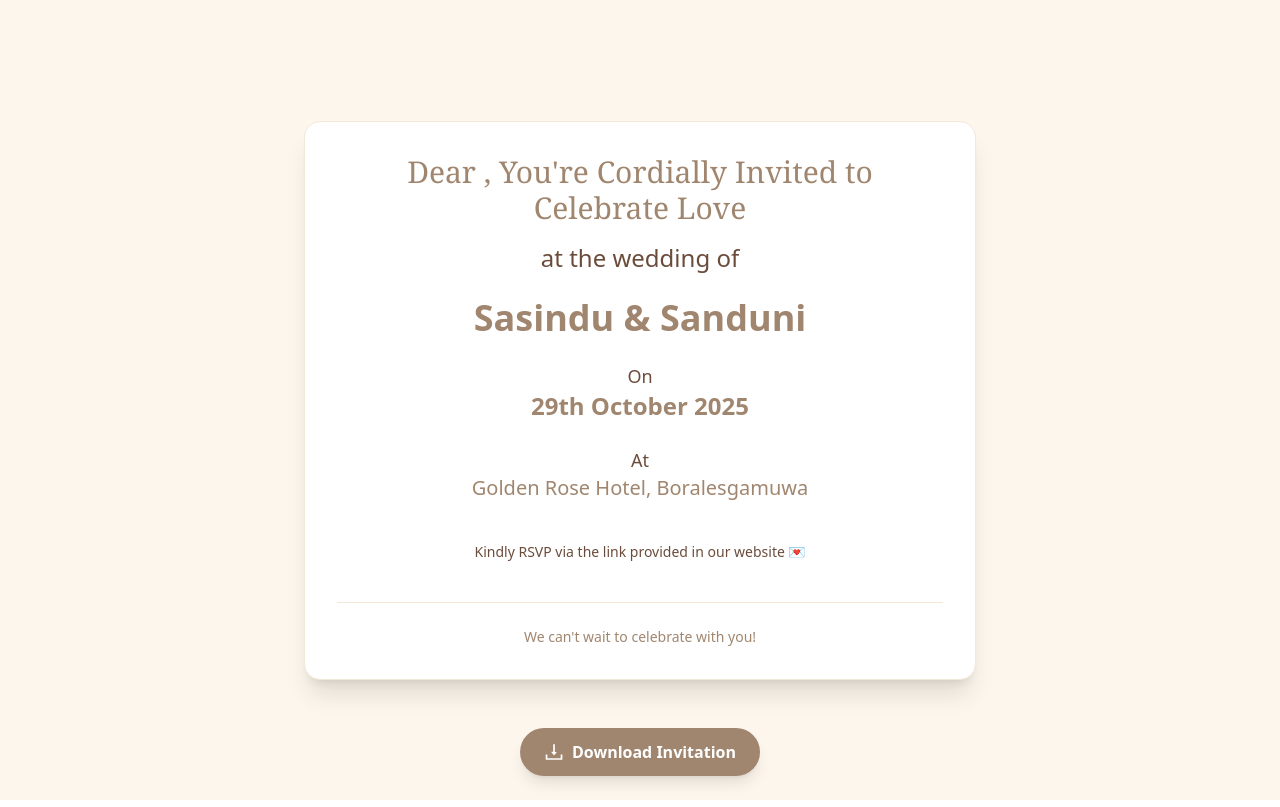
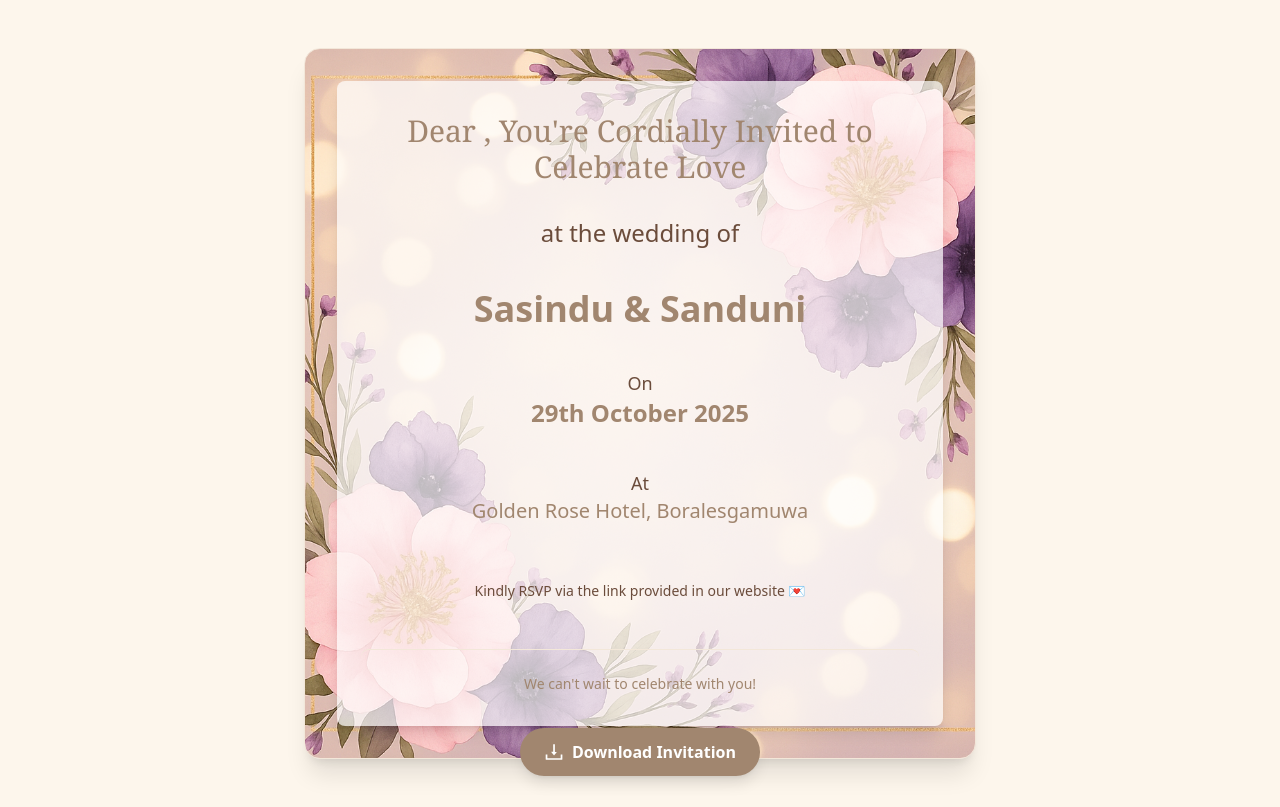
Before and after one commit to SasinduNanayakkara/attendance-client, a React (Create React App) app: page /invitation in a window 1280 px wide. Built offline with nearby package versions, Linux system fonts and the light colour scheme.

Commit message:
change background image

```diff
--- a/src/pages/Home.jsx
+++ b/src/pages/Home.jsx
@@ -29,10 +29,8 @@ function Home() {
     const checked = e.target.checked;
     setShowFields(checked);
     if (checked && members.length === 0) {
-      // Initialize with one input field
       setMembers(['']);
     } else if (!checked) {
-      // Reset members if checkbox is unchecked
       setMembers([]);
     }
   };
@@ -68,10 +66,18 @@ function Home() {
   };
 
   return (
-    <div className="h-screen flex justify-center items-center bg-orange-100">
-      <div className="bg-white p-4 shadow-lg rounded-lg xl:w-1/2 md:11/12 flex flex-col justify-center gap-y-10">
+    <div
+      className="h-screen flex justify-center items-center"
+      style={{
+        backgroundImage: `url('https://png.pngtree.com/background/20250316/original/pngtree-pink-and-purple-flowers-with-bokeh-background-perfect-for-wedding-invitations-picture-image_15775464.jpg')`,
+        backgroundSize: 'cover',
+        backgroundPosition: 'center',
+        backgroundRepeat: 'no-repeat',
+      }}
+    >
+      <div className="bg-[#FDB7EA]/80 p-4 shadow-lg rounded-lg xl:w-1/2 md:w-11/12 flex flex-col justify-center gap-y-10">
         <div>
-          <h1 className="text-6xl font-bold text-center font-wedding">Sasindu & Sanduni</h1>
+          <h1 className="text-6xl font-bold text-center font-wedding text-[#7D1C4A]">Sasindu & Sanduni</h1>
         </div>
         <div>
           <p className="text-center text-2xl font-bold">Please confirm your participation</p>
@@ -115,7 +121,7 @@ function Home() {
                 type="primary"
                 size="large"
                 onClick={handleSubmit}
-                className="w-full"
+                className="w-full bg-[#7D1C4A]"
               >
                 Submit
               </Button>
--- a/src/pages/Invitation.jsx
+++ b/src/pages/Invitation.jsx
@@ -1,8 +1,9 @@
-import React, { useRef } from 'react'
-import { useLocation } from 'react-router-dom';
-import html2canvas from 'html2canvas';
-import jsPDF from 'jspdf';
-import { DownloadOutlined } from '@ant-design/icons';
+import React, { useRef } from "react";
+import { useLocation } from "react-router-dom";
+import html2canvas from "html2canvas";
+import jsPDF from "jspdf";
+import { DownloadOutlined } from "@ant-design/icons";
+import invitationBg from "../images/invitation.png";
 
 function Invitation() {
   const location = useLocation();
@@ -12,44 +13,67 @@ function Invitation() {
 
   const downloadPDF = async () => {
     const element = componentRef.current;
-    const canvas = await html2canvas(element, { scale: 3 });
-    const imgData = canvas.toDataURL('image/png');
-    const pdf = new jsPDF('p', 'mm', 'a4');
+    const canvas = await html2canvas(element, { scale: 3, useCORS: true, });
+    const imgData = canvas.toDataURL("image/png");
+    const pdf = new jsPDF("p", "mm", "a4");
     const imgProps = pdf.getImageProperties(imgData);
     const pdfWidth = pdf.internal.pageSize.getWidth();
     const pdfHeight = (imgProps.height * pdfWidth) / imgProps.width;
 
-    pdf.addImage(imgData, 'PNG', 0, 0, pdfWidth, pdfHeight);
-    pdf.save('Sasindu&Sanduni.pdf');
-  }
+    pdf.addImage(imgData, "PNG", 0, 0, pdfWidth, pdfHeight);
+    pdf.save("Sasindu&Sanduni.pdf");
+  };
 
   return (
     <div className="min-h-screen bg-[#fdf6ec] flex items-center justify-center px-4 py-12">
-      <div ref={componentRef} className="max-w-2xl w-full bg-white shadow-xl rounded-2xl p-8 text-center border border-[#f3e7d9]">
-        <h1 className="text-2xl md:text-3xl font-serif text-[#a1866f] mb-4">
-          Dear <span className="font-bold">{inviteeName}</span>, You're Cordially Invited to Celebrate Love
+      <div
+        ref={componentRef}
+        className="max-w-2xl w-full shadow-xl rounded-2xl p-8 text-center border border-[#f3e7d9]"
+        style={{
+          backgroundImage: `url(${invitationBg})`,
+          backgroundSize: "cover",
+          backgroundPosition: "center",
+          backgroundRepeat: "no-repeat",
+          backgroundColor: "white", // fallback color
+        }}
+      >
+        <div className="bg-white/70 rounded-lg p-6 shadow-lg">
+        <h1 className="text-2xl md:text-3xl font-serif text-[#a1866f] mb-4  rounded-lg p-2">
+          Dear <span className="font-bold">{inviteeName}</span>, You're
+          Cordially Invited to Celebrate Love
         </h1>
 
-        <p className="text-xl md:text-2xl font-light text-[#6b4c3b] mb-6">at the wedding of</p>
+        <p className="text-xl md:text-2xl font-light text-[#6b4c3b] mb-6  rounded-lg p-2">
+          at the wedding of
+        </p>
 
-        <h2 className="text-3xl md:text-4xl font-bold text-[#a1866f] mb-2">Sasindu & Sanduni</h2>
+        <h2 className="text-3xl md:text-4xl font-bold text-[#a1866f] mb-2  rounded-lg p-2">
+          Sasindu & Sanduni
+        </h2>
 
-        <div className="my-6">
+        <div className="my-6  rounded-lg p-2">
           <p className="text-[#6b4c3b] text-lg">On</p>
-          <p className="text-2xl font-semibold text-[#a1866f]">29th October 2025</p>
+          <p className="text-2xl font-semibold text-[#a1866f]">
+            29th October 2025
+          </p>
         </div>
 
-        <div className="my-6">
+        <div className="my-6  rounded-lg p-2">
           <p className="text-[#6b4c3b] text-lg">At</p>
-          <p className="text-xl font-medium text-[#a1866f]">Golden Rose Hotel, Boralesgamuwa</p>
+          <p className="text-xl font-medium text-[#a1866f]">
+            Golden Rose Hotel, Boralesgamuwa
+          </p>
         </div>
 
-        <div className="my-10">
-          <p className="text-[#6b4c3b] text-sm">Kindly RSVP via the link provided in our website 💌</p>
+        <div className="my-10  rounded-lg p-2">
+          <p className="text-[#6b4c3b] text-sm">
+            Kindly RSVP via the link provided in our website 💌
+          </p>
         </div>
 
-        <div className="border-t border-[#f3e7d9] pt-6 text-sm text-[#a1866f]">
+        <div className="border-t border-[#f3e7d9] pt-6 text-sm text-[#a1866f]  rounded-lg p-2">
           <p>We can't wait to celebrate with you!</p>
+        </div>
         </div>
       </div>
 
@@ -61,7 +85,7 @@ function Invitation() {
         Download Invitation
       </button>
     </div>
-  )
+  );
 }
 
-export default Invitation
+export default Invitation;
```
Also changed, not shown: src/images/invitation.png (added).
